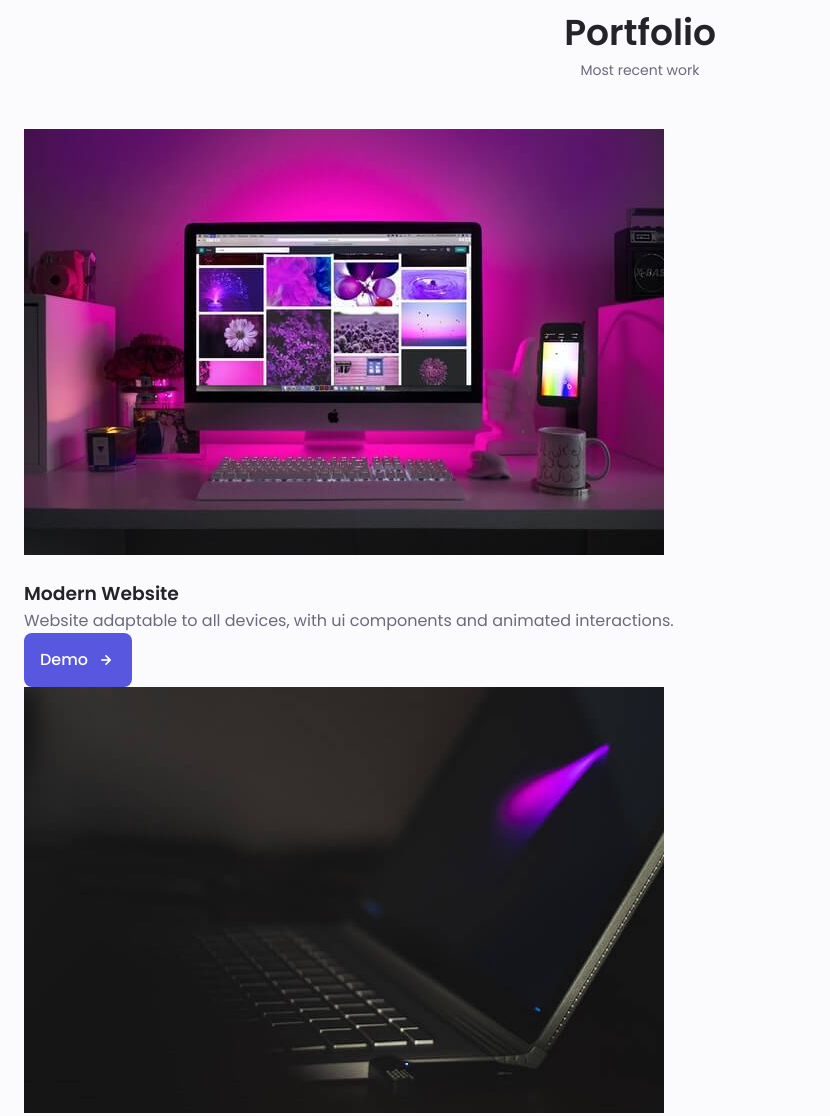
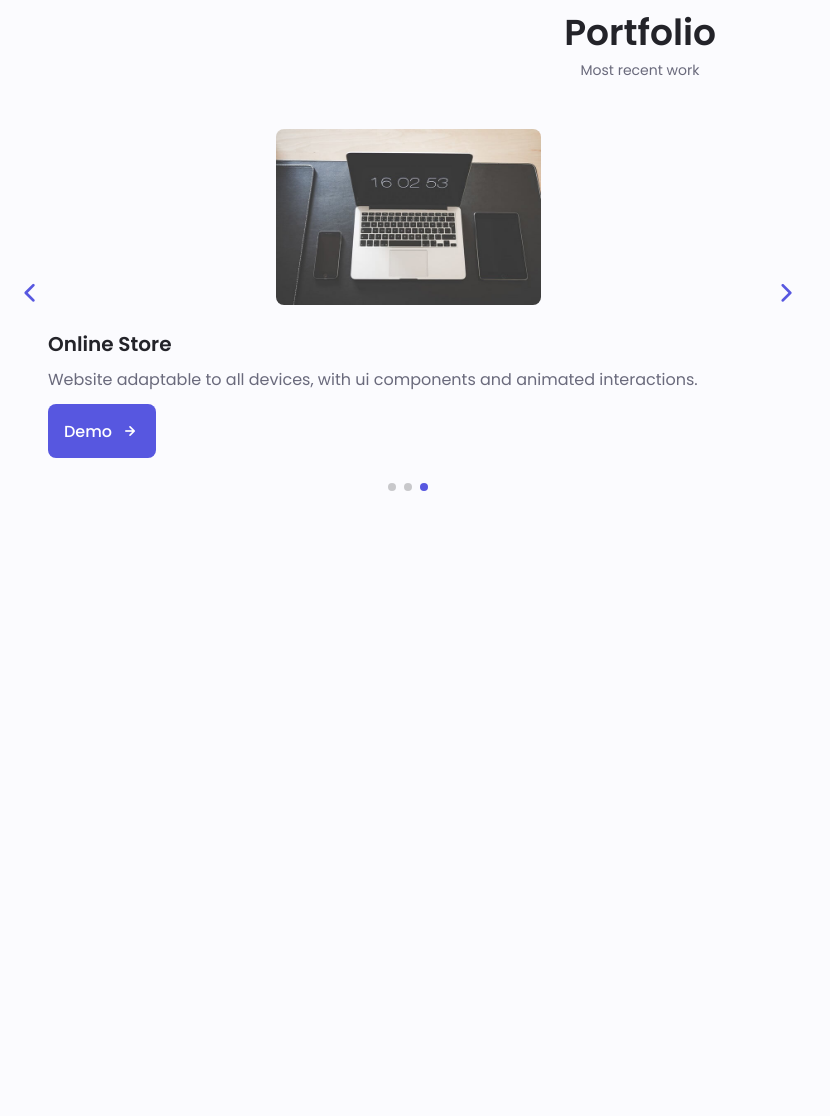
Before and after one commit to azamatfront/responsive-portfolio-website, a plain HTML site: page index.html in a window 1280 px wide. Shown: the part 3500-4616 px from the top of the page, without its empty margins (0-830 px from the left). After the commit the page ends 4358 px from the top, so only its background shows below. Drawn offline with nearby package versions, Linux system fonts and the light colour scheme.

Commit message:
Add Portfolio HTML,CSS,JS, SWIPER

```diff
--- a/assets/css/styles.css
+++ b/assets/css/styles.css
@@ -707,7 +707,64 @@ img {
 
 
 /*==================== PORTFOLIO ====================*/
+.portfolio__container {
+	overflow: initial;
+}
 
+.portfolio__content {
+	padding: 0 1.5rem;
+}
+
+.portfolio__img {
+	width: 265px;
+	border-radius: .5rem;
+	justify-self: center;
+}
+
+.portfolio__title {
+	font-size: var(--h3-font-size);
+	margin-bottom: var(--mb-0-5);
+}
+
+.portfolio__description {
+	margin-bottom: var(--mb-0-75);
+}
+
+.portfolio__button:hover .button__icon {
+	transform: translateX(.25rem);
+}
+
+.swiper-button-prev::after,
+.swiper-button-next::after {
+	content: '';
+}
+
+.swiper-portfolio-icon {
+	font-size: 2rem;
+	color: var(--first-color);
+}
+
+.swiper-button-prev {
+	left: -.5rem;
+}
+
+.swiper-button-next {
+	right: -.5rem;
+}
+
+.swiper-container-horizontal > .swiper-pagination-bullets {
+	bottom: -2.5rem;
+}
+
+.swiper-pagination-bullet-active {
+	background-color: var(--first-color);
+}
+
+.swiper-button-prev,
+.swiper-button-next,
+.swiper-pagination-bullet {
+	outline: none;
+}
 
 /*==================== PROJECT IN MIND ====================*/
 
--- a/assets/js/main.js
+++ b/assets/js/main.js
@@ -93,7 +93,18 @@ modalCloses.forEach((modalClose) => {
 })
 
 /*==================== PORTFOLIO SWIPER  ====================*/
-
+let swiper = new Swiper('.portfolio__container', {
+	cssMode: true,
+	loop: true,
+	navigation: {
+		nextEl: '.swiper-button-next',
+		prevEl: '.swiper-button-prev',
+	},
+	pagination: {
+		el: '.swiper-pagination',
+		clickable: true
+	}
+});
 
 /*==================== TESTIMONIAL ====================*/
 
--- a/index.html
+++ b/index.html
@@ -11,7 +11,7 @@
     />
 
     <!--==================== SWIPER CSS ====================-->
-    <link rel="stylesheet" href="" />
+    <link rel="stylesheet" href="assets/css/swiper-bundle.min.css" />
 
     <!--==================== CSS ====================-->
     <link rel="stylesheet" href="assets/css/styles.css" />
@@ -678,16 +678,16 @@
         <h2 class="section__title">Portfolio</h2>
 				<span class="section__subtitle">Most recent work</span>
 
-				<div class="portfolio__container container">
-					<div>
+				<div class="portfolio__container container swiper-container">
+					<div class="swiper-wrapper">
 						<!--==================== PORTFOLIO 1 ====================-->
-						<div class="portfolio__content grid">
+						<div class="portfolio__content grid swiper-slide">
 							<img src="assets/img/portfolio1.jpg" alt="" class="portfolio__img">
 
 							<div class="portfolio__data">
 								<h3 class="portfolio__title">Modern Website</h3>
 								<p class="portfolio__description">Website adaptable to all devices, with ui components and animated interactions.</p>
-								<a href="#" class="button button--flex button--small">
+								<a href="#" class="button button--flex button--small portfolio__button">
 									Demo
 									<i class="uil uil-arrow-right button__icon"></i>
 								</a>
@@ -695,7 +695,7 @@
 						</div>
 
 						<!--==================== PORTFOLIO 2 ====================-->
-						<div class="portfolio__content grid">
+						<div class="portfolio__content grid swiper-slide">
 							<img src="assets/img/portfolio2.jpg" alt="" class="portfolio__img">
 
 							<div class="portfolio__data">
@@ -709,7 +709,7 @@
 						</div>
 
 						<!--==================== PORTFOLIO 3 ====================-->
-						<div class="portfolio__content grid">
+						<div class="portfolio__content grid swiper-slide">
 							<img src="assets/img/portfolio3.jpg" alt="" class="portfolio__img">
 
 							<div class="portfolio__data">
@@ -722,6 +722,16 @@
 							</div>
 						</div>
 					</div>
+					<!-- Add Arrows -->
+					<div class="swiper-button-next">
+						<i class="uil uil-angle-right-b swiper-portfolio-icon"></i>
+					</div>
+					<div class="swiper-button-prev">
+						<i class="uil uil-angle-left-b swiper-portfolio-icon"></i>
+					</div>
+
+					<!-- Add Pagination -->
+    			<div class="swiper-pagination"></div>
 				</div>
       </section>
 
@@ -741,7 +751,7 @@
     <!--==================== SCROLL TOP ====================-->
 
     <!--==================== SWIPER JS ====================-->
-    <script src=""></script>
+    <script src="assets/js/swiper-bundle.min.js"></script>
 
     <!--==================== MAIN JS ====================-->
     <script src="assets/js/main.js"></script>
```
